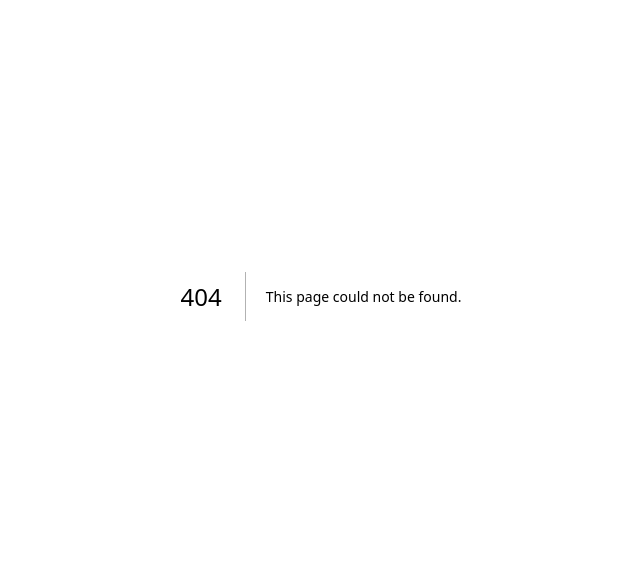
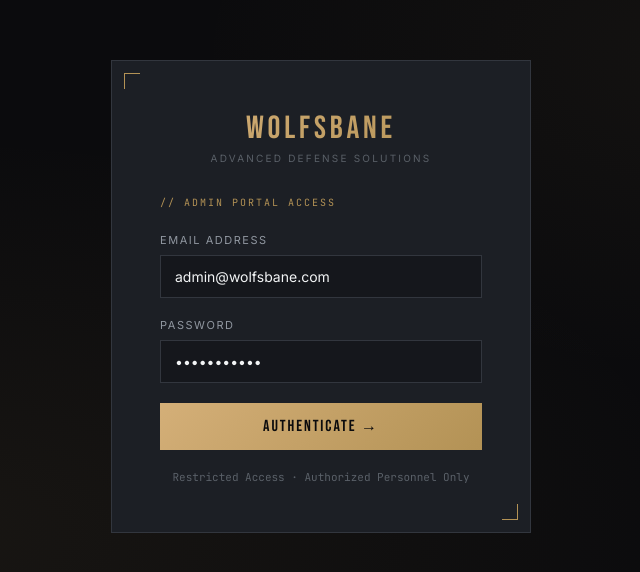
Before and after one commit to advntrstudio7-byte/Wolfsbane-, a Next.js app: page /admin in a window 1280 px wide. Before the commit this address had no page. Shown: the part 104-676 px from the top of the page, without its empty margins (319-959 px from the left). Built offline with nearby package versions, Linux system fonts and the light colour scheme.

Commit message:
Add admin page route for local development

```diff
--- /dev/null
+++ b/app/admin/page.js
@@ -0,0 +1,12 @@
+import fs from 'fs';
+import path from 'path';
+
+export default function AdminPage() {
+  // Read the admin HTML file
+  const filePath = path.join(process.cwd(), 'admin', 'index.html');
+  const htmlContent = fs.readFileSync(filePath, 'utf-8');
+
+  return (
+    <div dangerouslySetInnerHTML={{ __html: htmlContent }} />
+  );
+}
```
